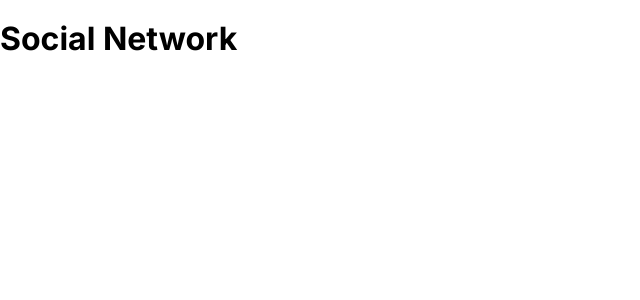
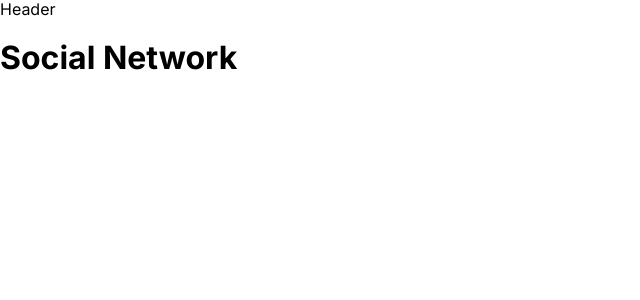
Before and after one commit to ivansolontsov/social-network, a Next.js app: page / in a window 1280 px wide. Shown: the top 300 px of the page, without its empty margins (0-640 px from the left). Built offline with nearby package versions, Linux system fonts and the light colour scheme.

Commit message:
header example block

```diff
--- a/app/layout.tsx
+++ b/app/layout.tsx
@@ -1,3 +1,4 @@
+import Header from '@/components/common/Header/Header'
 import '../styles/globals.scss'
 import { Inter } from 'next/font/google'
 
@@ -15,7 +16,12 @@ export default function RootLayout({
 }) {
   return (
     <html lang="en">
-      <body className={inter.className}>{children}</body>
+      <body className={inter.className}>
+        <Header />
+        <main>
+          {children}
+        </main>
+      </body>
     </html>
   )
 }
--- /dev/null
+++ b/components/common/Header/Header.tsx
@@ -0,0 +1,11 @@
+import React from 'react'
+
+type Props = {}
+
+const Header = (props: Props) => {
+    return (
+        <div>Header</div>
+    )
+}
+
+export default Header
```
Also changed, not shown: components/common/Header/Header.module.scss (added).
